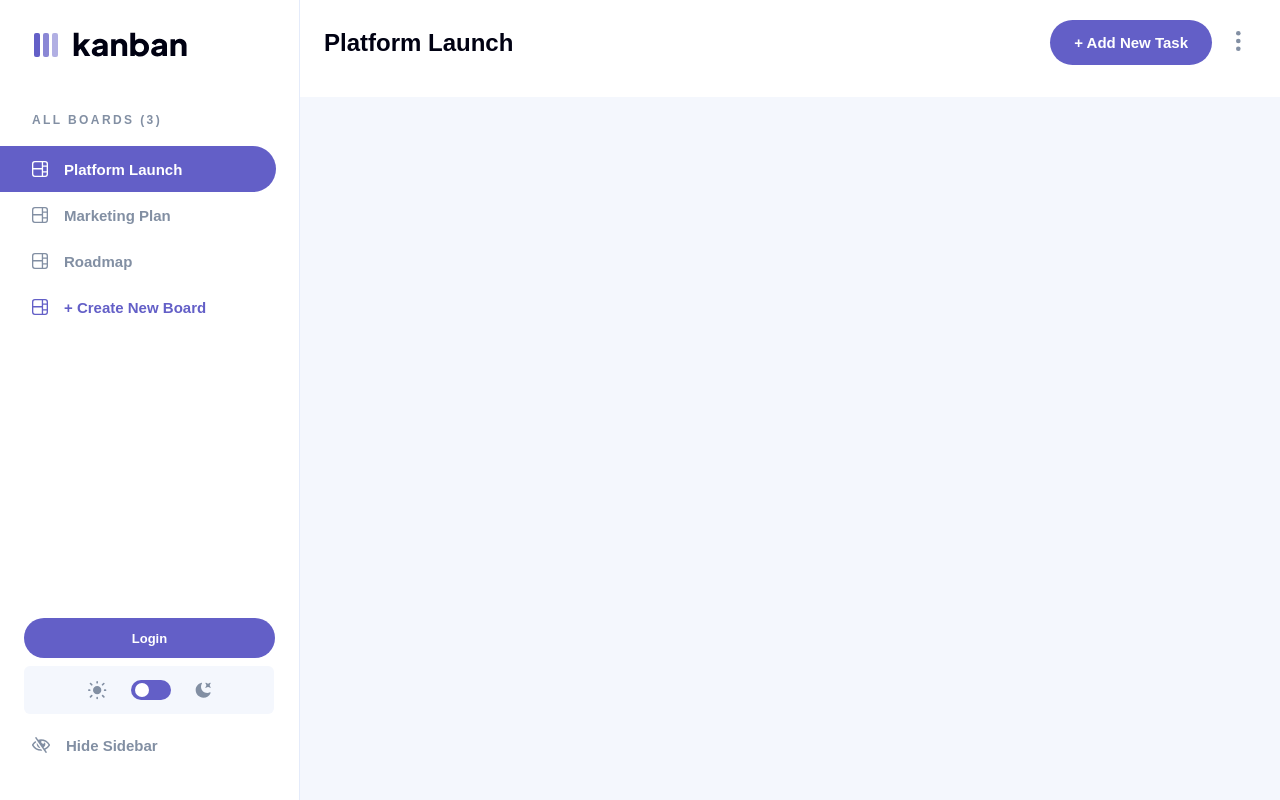
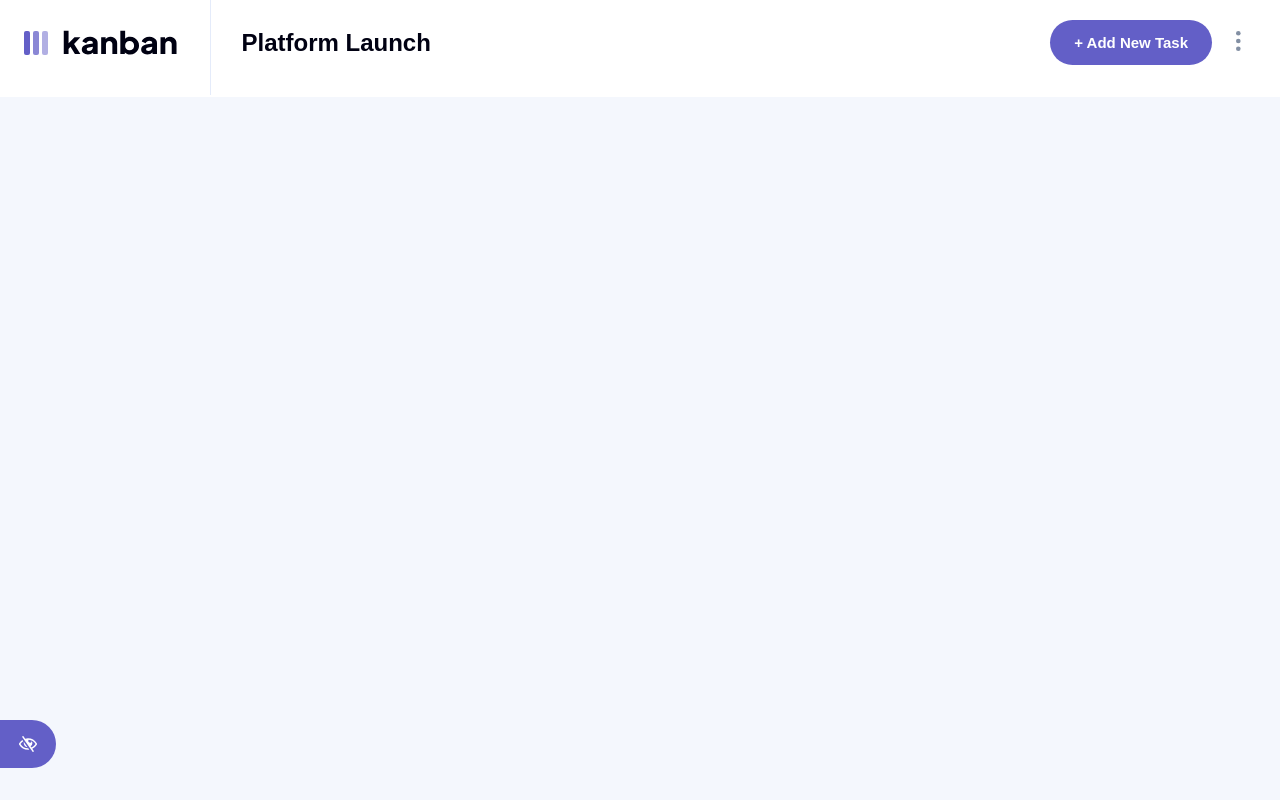
Before and after one commit to leoikeh99/Kanaban-Management, a Next.js app: page / in a window 1280 px wide. Both pictures are taken after a click on the button "Hide Sidebar". Built offline with nearby package versions, Linux system fonts and the light colour scheme.

Commit message:
Setup Settings Context and hideSiderbar functionality

```diff
--- a/app/[id]/styles.module.css
+++ b/app/[id]/styles.module.css
@@ -1,6 +1,9 @@
 .wrapper {
   margin-top: 97px;
+  margin-left: 300px;
   width: calc(100vw - 300px);
+  overflow: hidden;
+  transition: width 0.1s ease-in, margin 0.1s ease-in;
 }
 
 .board {
@@ -11,3 +14,8 @@
   height: calc(100vh - 97px);
   padding: 24px 48px;
 }
+
+.full {
+  margin-left: 0;
+  width: 100%;
+}
--- a/app/layout.tsx
+++ b/app/layout.tsx
@@ -16,10 +16,8 @@ export default function RootLayout({
         <SettingsProvider>
           <ModalProvider>
             <Header />
-            <div className="layout">
-              <Sidebar />
-              <main>{children}</main>
-            </div>
+            <Sidebar />
+            <main>{children}</main>
           </ModalProvider>
         </SettingsProvider>
       </body>
--- a/components/Header/index.tsx
+++ b/components/Header/index.tsx
@@ -4,15 +4,27 @@ import styles from "./styles.module.css";
 import Ellipsis from "@/public/assets/icon-vertical-ellipsis.svg";
 import ModalContext from "@/context/ModalContext";
 import BoardActions from "../Modals/mini/BoardActions";
+import SettingsContext from "@/context/SettingsContext";
+import Image from "next/image";
 
 function Header() {
   const { toggleModal } = useContext(ModalContext);
+  const { hideSidebar, theme } = useContext(SettingsContext);
   const [show, setShow] = useState(false);
 
   return (
-    <header className={styles.header}>
+    <header className={`${styles.header} ${hideSidebar && styles.full}`}>
       <div className={styles.innerCover}>
-        <h1>Platform Launch</h1>
+        <div className={styles.leftSide}>
+          <Image
+            priority
+            src={`/assets/logo-${theme === "dark" ? "light" : "dark"}.svg`}
+            width={152.53}
+            height={25.22}
+            alt="logo-dark"
+          />
+          <h1>Platform Launch</h1>
+        </div>
         <div className={styles.rightSide}>
           <button
             className={styles.button}
--- a/components/Header/styles.module.css
+++ b/components/Header/styles.module.css
@@ -5,7 +5,16 @@
   top: 0;
   right: 0;
   background: var(--bg-secondary);
-  z-index: 2;
+  z-index: 0;
+  transition: width 0.1s ease-in;
+}
+
+.full {
+  width: 100%;
+}
+
+.full .leftSide {
+  animation: 0.2s ease-in slideRight forwards;
 }
 
 .header h1 {
@@ -62,3 +71,34 @@
   align-items: center;
   gap: 17px;
 }
+
+.leftSide {
+  display: flex;
+  align-items: center;
+  gap: 65px;
+  position: relative;
+  right: 200px;
+}
+
+.full .leftSide::after {
+  content: "";
+  display: inline-block;
+  position: absolute;
+  right: 220px;
+  bottom: -38px;
+  width: 1px;
+  height: 96px;
+  background: var(--lines-dark);
+}
+
+@keyframes slideRight {
+  0% {
+    right: 200px;
+  }
+  50% {
+    right: 200px;
+  }
+  100% {
+    right: 0;
+  }
+}
--- a/components/Sidebar/index.tsx
+++ b/components/Sidebar/index.tsx
@@ -13,10 +13,11 @@ import SettingsContext from "@/context/SettingsContext";
 
 const Sidebar = () => {
   const { toggleModal } = useContext(ModalContext);
-  const { theme, toggleTheme } = useContext(SettingsContext);
+  const { theme, hideSidebar, toggleTheme, toggleSidebar } =
+    useContext(SettingsContext);
 
   return (
-    <div className={styles.wrapper}>
+    <div className={`${styles.wrapper} ${hideSidebar && styles.hidden}`}>
       <div className={styles.logo}>
         <Image
           priority
@@ -56,9 +57,14 @@ const Sidebar = () => {
           />
           <IconDark />
         </div>
-        <button className={styles.hideBtn}>
+        <button className={styles.hideBtn} onClick={() => toggleSidebar()}>
           <HideIcon /> Hide Sidebar
         </button>
+        {hideSidebar && (
+          <button className={styles.showBtn} onClick={() => toggleSidebar()}>
+            <HideIcon />
+          </button>
+        )}
       </div>
     </div>
   );
--- a/components/Sidebar/styles.module.css
+++ b/components/Sidebar/styles.module.css
@@ -2,11 +2,21 @@
   width: 300px;
   min-width: 300px;
   height: 100vh;
-  position: relative;
+  position: fixed;
+  top: 0;
+  left: 0;
   background: var(--bg-secondary);
   border-right: 1px solid var(--lines-dark);
-  position: relative;
   z-index: 1;
+  transition: transform ease-in 0.1s;
+}
+
+.hidden {
+  transform: translateX(-300px);
+}
+
+.hidden .showBtn {
+  transform: translateX(300px);
 }
 
 .logo {
@@ -119,6 +129,31 @@
   fill: var(--main-purple);
 }
 
+.showBtn {
+  height: 48px;
+  width: 56px;
+  display: flex;
+  align-items: center;
+  justify-content: center;
+  border: 0;
+  background: var(--main-purple);
+  border-radius: 0 100px 100px 0;
+  cursor: pointer;
+  position: fixed;
+  bottom: 32px;
+  left: 0;
+  z-index: 0;
+  animation: 0.2s ease-in fadeIn forwards;
+}
+
+.showBtn:hover {
+  background: var(--main-purple-hover);
+}
+
+.showBtn svg path {
+  fill: var(--white);
+}
+
 .toggleSwitch {
   border: 0;
   display: block;
@@ -149,3 +184,15 @@
 .dark:before {
   transform: translateX(2px);
 }
+
+@keyframes fadeIn {
+  0% {
+    opacity: 0;
+  }
+  50% {
+    opacity: 0;
+  }
+  100% {
+    opacity: 1;
+  }
+}
```
Also changed, not shown: app/[id]/layout.tsx (+10 -2 lines).
